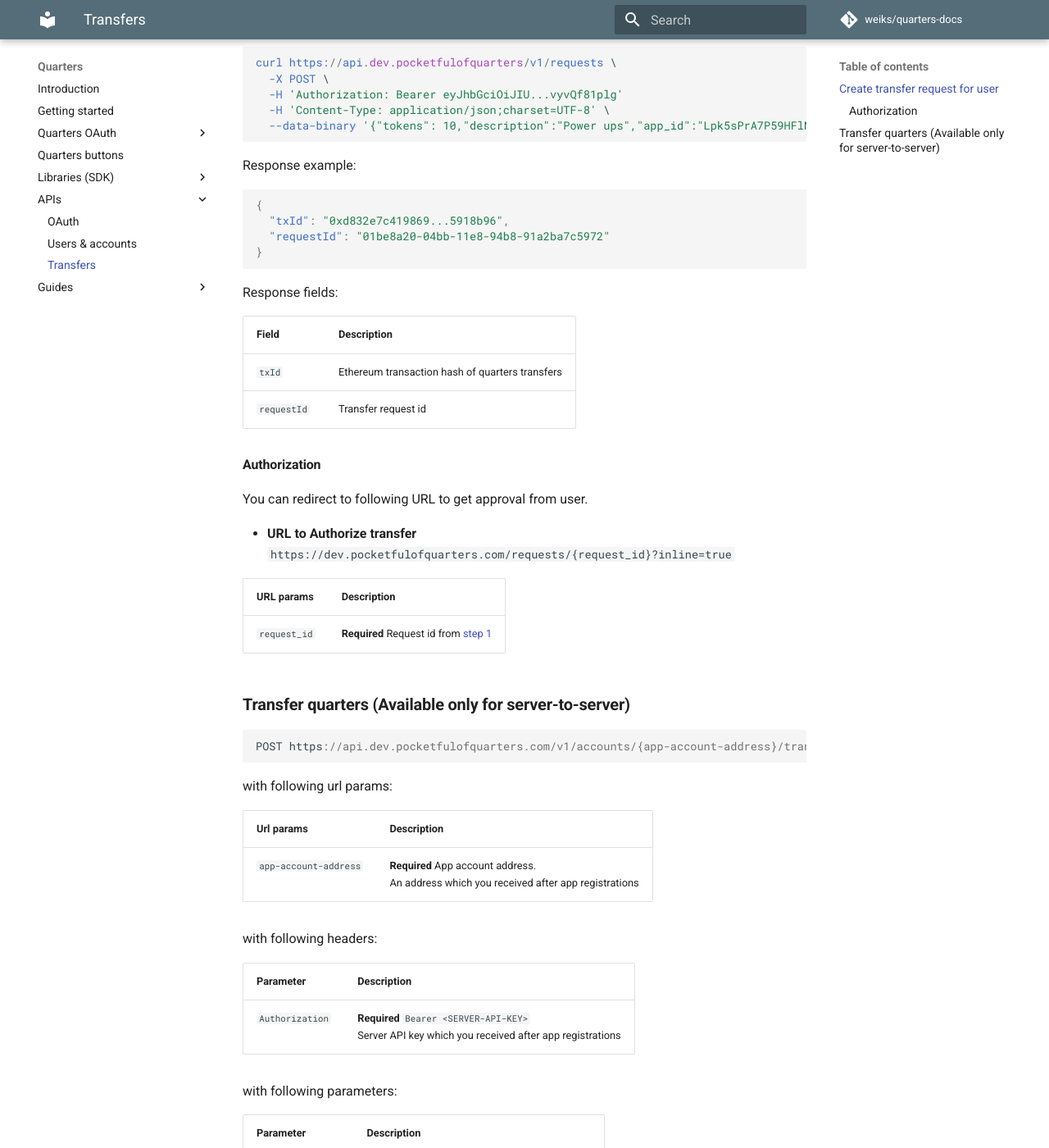
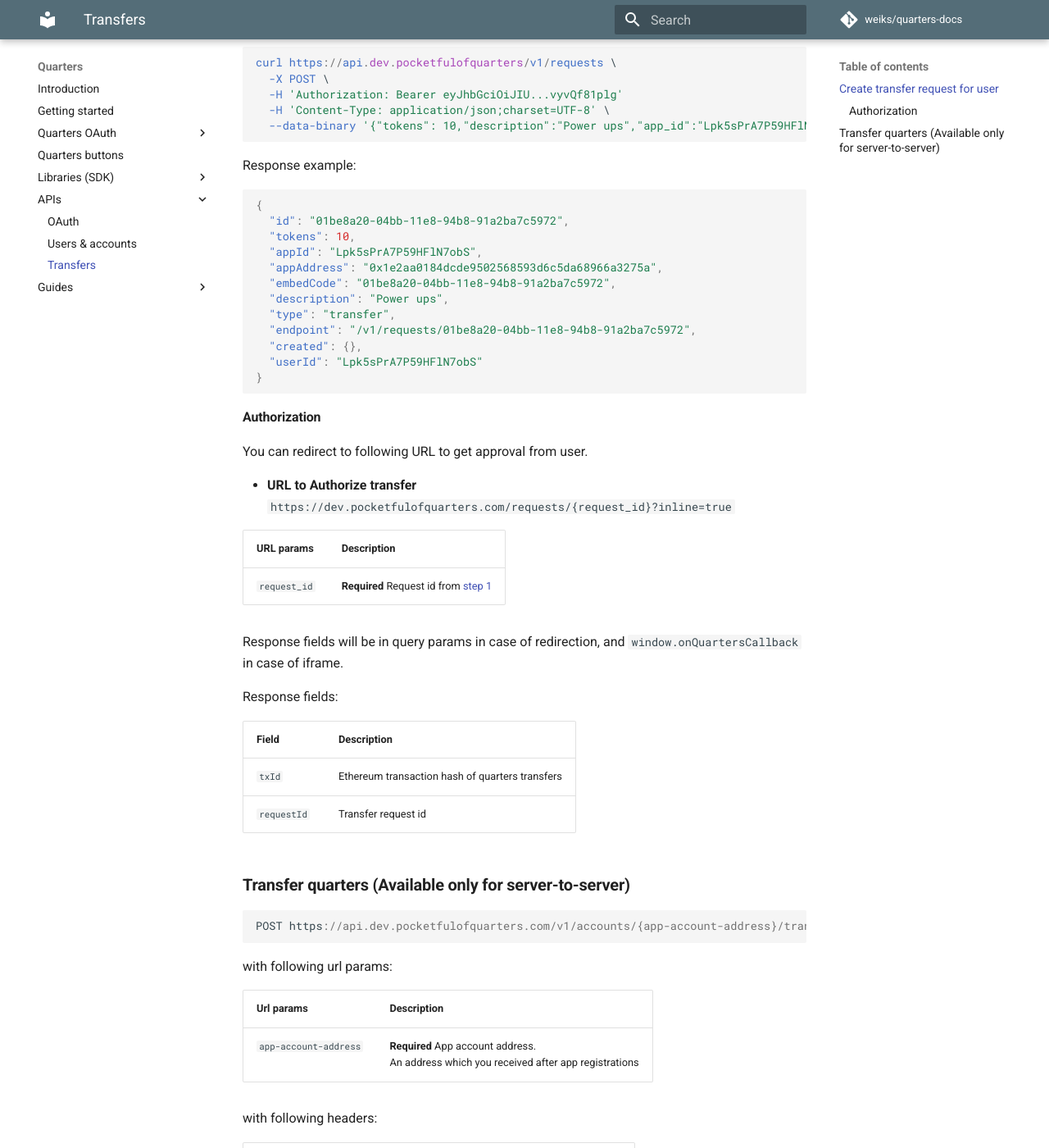
Before and after one commit to weiks/quarters-docs, an MkDocs documentation site: the page built from docs/apis/transfer-requests.md, in a window 1280 px wide and 1400 px high, scrolled down 897 px. Shown: the whole window at 82% size. Built offline with MkDocs 1.6.1 and Material for MkDocs 9.7.7, drawn with Linux system fonts in a browser that asks for light colours; comment, search, counter and statistics services are not loaded; old or Windows-style settings are respelled for this version of MkDocs.

Commit message:
Update transfer-requests.md

````diff
--- a/docs/apis/transfer-requests.md
+++ b/docs/apis/transfer-requests.md
@@ -39,17 +39,18 @@
 
 ```json
 {
-  "txId": "0xd832e7c419869...5918b96",
-  "requestId": "01be8a20-04bb-11e8-94b8-91a2ba7c5972"
+  "id": "01be8a20-04bb-11e8-94b8-91a2ba7c5972",
+  "tokens": 10,
+  "appId": "Lpk5sPrA7P59HFlN7obS",
+  "appAddress": "0x1e2aa0184dcde9502568593d6c5da68966a3275a",
+  "embedCode": "01be8a20-04bb-11e8-94b8-91a2ba7c5972",
+  "description": "Power ups",
+  "type": "transfer",
+  "endpoint": "/v1/requests/01be8a20-04bb-11e8-94b8-91a2ba7c5972",
+  "created": {},
+  "userId": "Lpk5sPrA7P59HFlN7obS"
 }
 ```
-
-Response fields:
-
-| Field       | Description                                     |
-| ----------- | ----------------------------------------------- |
-| `txId`      | Ethereum transaction hash of quarters transfers |
-| `requestId` | Transfer request id                             |
 
 #### Authorization
 
@@ -60,6 +61,16 @@
 | URL params   | Description                                                              |
 | ------------ | ------------------------------------------------------------------------ |
 | `request_id` | **Required** Request id from [step 1](#create-transfer-request-for-user) |
+
+
+Response fields will be in query params in case of redirection, and `window.onQuartersCallback` in case of iframe.
+
+Response fields:
+
+| Field       | Description                                     |
+| ----------- | ----------------------------------------------- |
+| `txId`      | Ethereum transaction hash of quarters transfers |
+| `requestId` | Transfer request id                             |
 
 ### Transfer quarters (Available only for server-to-server)
 
````
